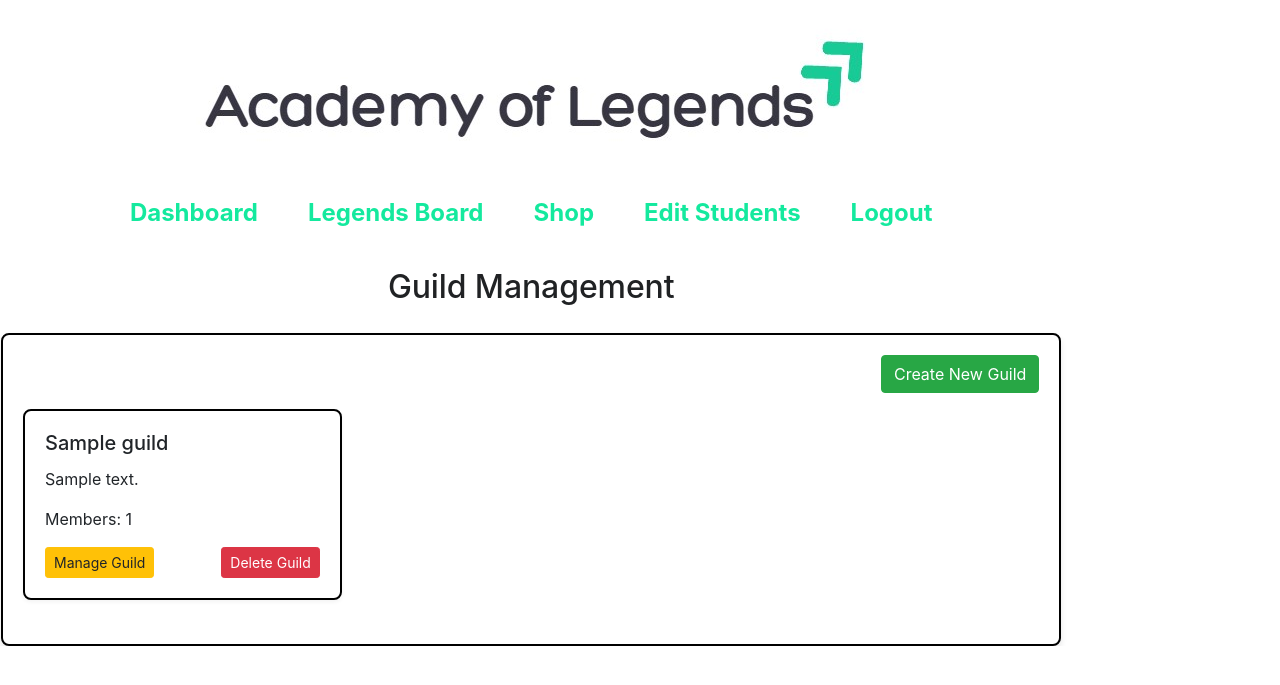
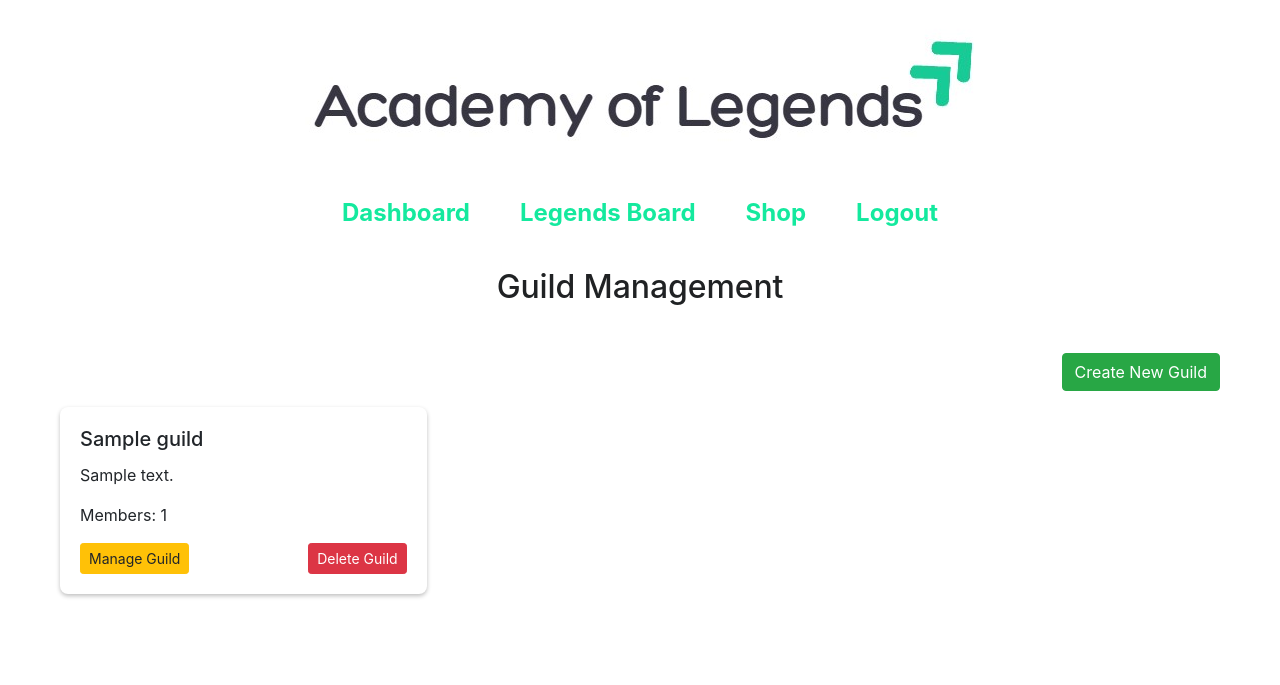
Before and after one commit to KevinChiHuang/Academy-of-Legends, a Django app: template aol/myapp/templates/guild_admin.html in a window 1280 px wide. Shown: the top 685 px of the page. Run offline with Django 5.2, Linux system fonts and the light colour scheme; the template is opened without the code that fills it: most values are stand-ins (such as "Sample title", 1, 10 or a date in 2020); parts of the project's set-up code (start-up, migrations or seed data) failed here and were passed over.

Commit message:
formatting
...

```diff
--- a/aol/myapp/templates/add.html
+++ b/aol/myapp/templates/add.html
@@ -26,8 +26,8 @@
       padding: 30px;
       margin: 20px auto;
       border-radius: 10px;
-      border: black solid 2px;
-      box-shadow: 0px 8px 10px rgba(0, 0, 0, 0.1);
+
+      box-shadow: 0px 8px 10px rgba(0, 0, 0, 0.25);
       background: rgba(255, 255, 255, 0.653);
     }
 
@@ -187,7 +187,7 @@
     }
 
     .main-content {
-      width: 83%;
+      width: 100%;
       background: white;
       padding: 0 1px;
       flex-grow: 1;
--- a/aol/myapp/templates/board.html
+++ b/aol/myapp/templates/board.html
@@ -40,7 +40,7 @@
 }
     .divider { width: 100%; height: 1px; background: #eee; margin: 16px 0; }
     .main-content {
-      width: 83%;
+      width: 100%;
       background: white;
       padding: 0 1px;
       flex-grow: 1;
@@ -63,7 +63,7 @@
     margin: 0 auto;
     background-color: white;
     border-radius: 8px;
-    box-shadow: 0 4px 8px rgba(0, 0, 0, 0.1);
+    box-shadow: 0 4px 8px rgba(0, 0, 0, 0.25);
     overflow: hidden;
     padding: 20px;
     position: sticky; /* Makes it sticky */
@@ -172,10 +172,12 @@
             <span class="nav-icon" aria-hidden="true"></span>
             <span class="nav-text">Shop</span>
           </a>
+          {% if is_admin %}
           <a href="{% url 'admin' %}" class="nav-item nav-item-active">
             <span class="nav-icon" aria-hidden="true"></span>
             <span class="nav-text">Edit Students</span>
           </a>
+          {% endif %}
           {% if is_admin %}
           <a href="{% url 'add' %}" class="nav-item nav-item-active">
             <span class="nav-icon" aria-hidden="true"></span>
--- a/aol/myapp/templates/guild_admin.html
+++ b/aol/myapp/templates/guild_admin.html
@@ -25,11 +25,11 @@ body {
       gap: 20px;
     }
     .guild-card {
-  border: 2px solid black;
+
   border-radius: 8px;
   padding: 20px;
   background-color: #ffffff;
-  box-shadow: 0 2px 4px rgba(0,0,0,0.05);
+  box-shadow: 0 2px 4px rgba(0,0,0,0.25);
   transition: box-shadow 0.3s ease;
 }
 
@@ -88,7 +88,7 @@ body {
     }
 
     .main-content {
-      width: 83%;
+      width: 100%;
       background: white;
       padding: 0 1px;
       flex-grow: 1;
@@ -153,8 +153,7 @@ body {
         background: #ffffff;
         padding: 20px;
         border-radius: 8px;
-        box-shadow: 0 4px 6px rgba(0, 0, 0, 0.1);
-        border: 2px solid black;
+        box-shadow: 2 4px 6px rgba(0, 0, 0, 0.25);
       }
 
       h1 {
@@ -334,10 +333,12 @@ body {
           <span class="nav-icon" aria-hidden="true"></span>
           <span class="nav-text">Shop</span>
         </a>
+        {% if is_admin %}
         <a href="{% url 'admin' %}" class="nav-item nav-item-active">
           <span class="nav-icon" aria-hidden="true"></span>
           <span class="nav-text">Edit Students</span>
         </a>
+        {% endif %}
         {% if is_admin %}
         <a href="{% url 'add' %}" class="nav-item nav-item-active">
           <span class="nav-icon" aria-hidden="true"></span>
--- a/aol/myapp/templates/home.html
+++ b/aol/myapp/templates/home.html
@@ -225,7 +225,7 @@
     }
 
     .main-content {
-      width: 83%;
+      width: 100%;
       background: white;
       padding: 0 1px;
       flex-grow: 1;
@@ -303,7 +303,7 @@
         padding: 16px;
         border-radius: 8px;
         background: #f5f5f5;
-        box-shadow: 2px 2px 8px rgba(0, 0, 0, 0.1);
+        box-shadow: 2px 2px 8px rgba(0, 0, 0, 0.25);
         text-align: center;
         font-weight: bold;
     }
@@ -392,10 +392,12 @@
               <span class="nav-icon" aria-hidden="true"></span>
               <span class="nav-text">Shop</span>
             </a>
+            {% if is_admin %}
             <a href="{% url 'admin' %}" class="nav-item nav-item-active">
               <span class="nav-icon" aria-hidden="true"></span>
               <span class="nav-text">Edit Students</span>
             </a>
+            {% endif %}
             {% if is_admin %}
             <a href="{% url 'add' %}" class="nav-item nav-item-active">
               <span class="nav-icon" aria-hidden="true"></span>
--- a/aol/myapp/templates/shop.html
+++ b/aol/myapp/templates/shop.html
@@ -79,7 +79,7 @@
     }
 
     .main-content {
-      width: 83%;
+      width: 100%;
       background: white;
       padding: 0 1px;
       flex-grow: 1;
@@ -168,7 +168,7 @@
     .product-card {
       background-color: #fff;
       border-radius: 10px;
-      box-shadow: 0 4px 6px rgba(0, 0, 0, 0.1);
+      box-shadow: 0 4px 6px rgba(0, 0, 0, 0.25);
       overflow: hidden;
       width: 300px;
       text-align: center;
@@ -277,10 +277,12 @@
             <span class="nav-icon" aria-hidden="true"></span>
             <span class="nav-text">Shop</span>
           </a>
+          {% if is_admin %}
           <a href="{% url 'admin' %}" class="nav-item nav-item-active">
             <span class="nav-icon" aria-hidden="true"></span>
             <span class="nav-text">Edit Students</span>
           </a>
+          {% endif %}
           {% if is_admin %}
           <a href="{% url 'add' %}" class="nav-item nav-item-active">
             <span class="nav-icon" aria-hidden="true"></span>
```
Also changed, not shown: aol/myapp/templates/admin.html (+7 -3 lines), aol/myapp/templates/create_guild.html (+4 -3 lines), aol/myapp/templates/manage_guild.html (+5 -4 lines).
